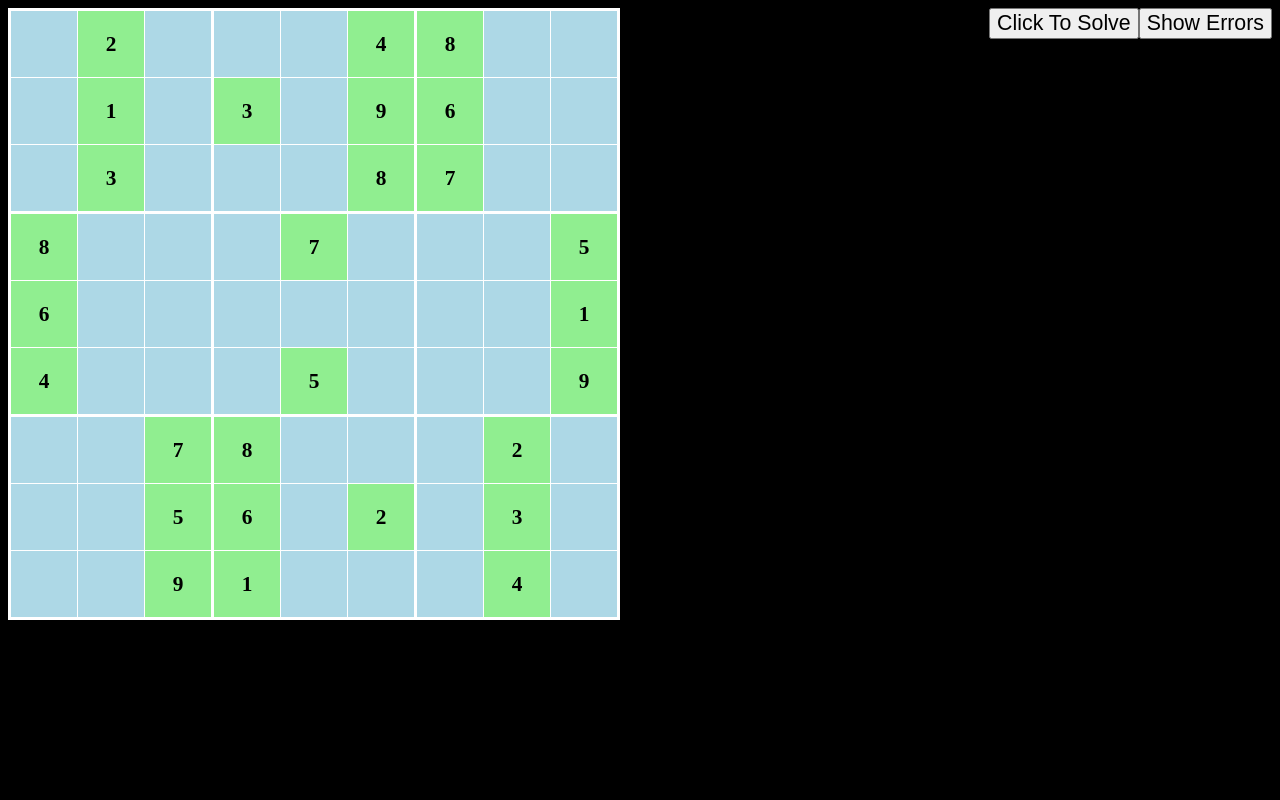
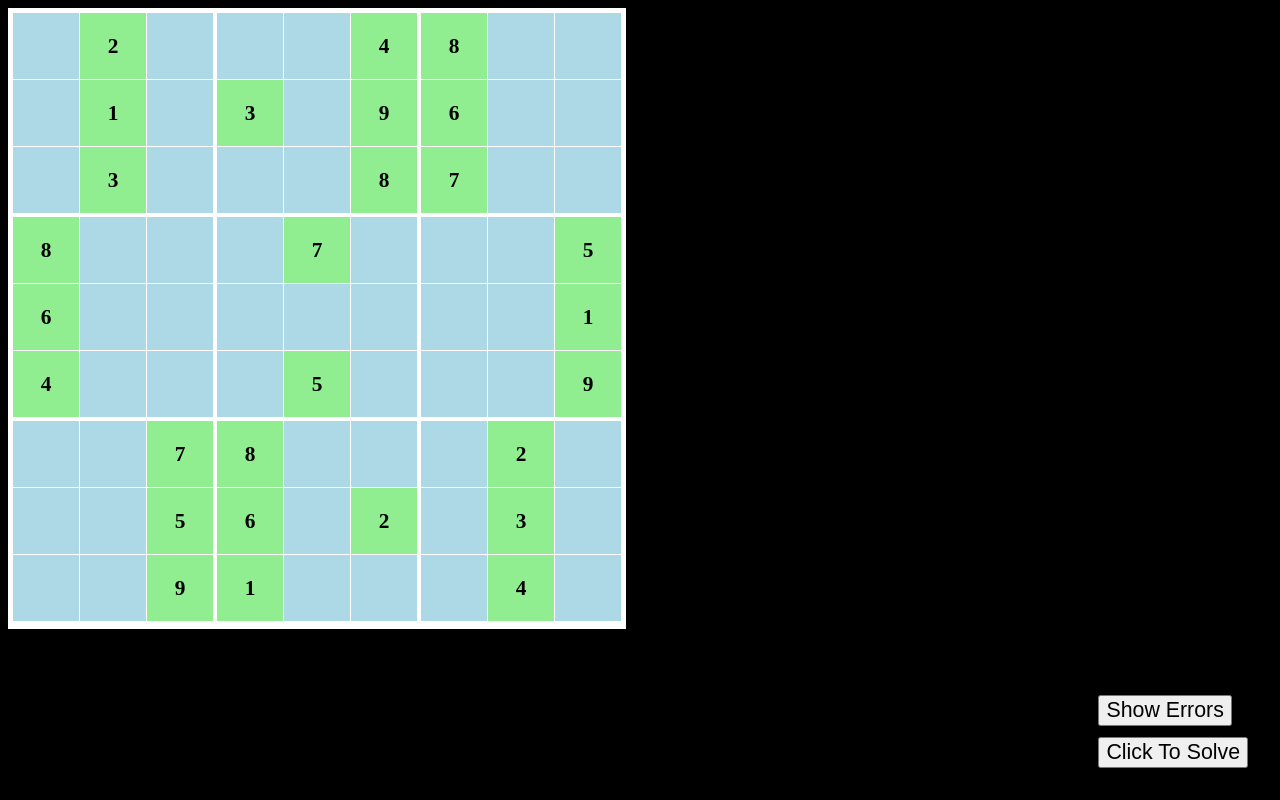
Before and after one commit to brgibson/www, a PHP site: page /sudoku/sudoku.html in a window 1280 px wide. Run offline with PHP 8.4, Linux system fonts and the light colour scheme.

Commit message:
sudoku - style changes - moving animation files

```diff
--- a/sudoku/jsModels/Grid.js
+++ b/sudoku/jsModels/Grid.js
@@ -89,7 +89,6 @@ Grid.prototype.toString =
 
 			for (var c = 0; c < this.columns; c++) {
 				square = this.grid[r][c];
-				var id = ' id="' + (r+1) + "," + (c+1) + '" ';
 
 				var colClass = 'class="';
 
@@ -103,7 +102,7 @@ Grid.prototype.toString =
 					colClass += '"';
 				}
 
-				gridStr += "<td " + colClass + id + ">";
+				gridStr += "<td " + colClass + ">";
 				gridStr += square.toString();
 				gridStr += "</td>"
 			}
--- a/sudoku/sudoku.css
+++ b/sudoku/sudoku.css
@@ -1,20 +1,19 @@
 table {
-	border: 3px solid;
+	border: .1875em solid;
 	border-collapse: collapse;
-	float: left;
 	margin-right: .5em;
 }
 
 .bottomSubRow {
-	border-bottom: 3px solid;
+	border-bottom: .1875em solid;
 }
 
 .rightSubCol {
-	border-right: 3px solid;
+	border-right: .1875em solid;
 }
 
 td, tr {
-	border: 1px solid;
+	border: .0625em solid;
 	text-align: center;
 	width: 3em;
 	height: 3em;
@@ -22,17 +21,42 @@ td, tr {
 
 button {
 	font-size: 1em;
+	display: inline-block;
+	margin: .5em;
 }
 
-/** -from inline- **/
-.numberChooser,{
-	float:right;
+#puzzle {
+/*	text-align: center;*/
 }
-.numberChooser td {
-	/*display: block;*/
+#puzzle table {
+	display: inline-block;
 }
-.animations {
-	/*float: right;*/
+.numberChooser {
+	position: absolute;
+	top: 1em;
+	right: 1em;
+	text-align: center;
+}
+
+.options {
+	position: absolute;
+	bottom: 1em;
+	right: 1em;
+	text-align: center;
+}
+.options button {
+	display: block;
+}
+
+/* media query section */
+@media screen and (orientation:portrait) {
+	.options {
+		position: relative;
+		text-align: center;
+	}
+	.options button {
+		display: inline;
+	}
 }
 
 /** --- colors --- **/
--- a/sudoku/sudoku.html
+++ b/sudoku/sudoku.html
@@ -80,16 +80,10 @@
 
 <body>
 
-
-
-<button style="float:right" onclick="showErrors(this)">Show Errors</button>
-<button style="float:right" onclick="toggleClickToSolveMode(this)">Click To Solve</button>
-
 <div id="puzzle"></div>
 
 <div class="numberChooser hidden" id="numberChooserWrapper">
-	<button onclick="toggleDiscardMode(this)">Discard Mode</button>
-	<table id="numberChooser" class="hidden">
+	<table id="numberChooser">
 		<tr>
 			<td>1</td>
 			<td>2</td>
@@ -106,6 +100,12 @@
 			<td>9</td>
 		</tr>
 	</table>
+	<button onclick="toggleDiscardMode(this)">Discard Mode</button>
+</div>
+
+<div class="options">
+		<button onclick="showErrors(this)">Show Errors</button>
+		<button onclick="toggleClickToSolveMode(this)">Click To Solve</button>
 </div>
 
 </body>
```
Also changed, not shown: sudoku/SudokuSolver/SudokuSolver.css (renamed from sudoku/SudokuSolver.css), sudoku/SudokuSolver/SudokuSolver.html (renamed from sudoku/SudokuSolver.html), sudoku/SudokuSolver/SudokuSolverDebug.html (renamed from sudoku/SudokuSolverDebug.html).
